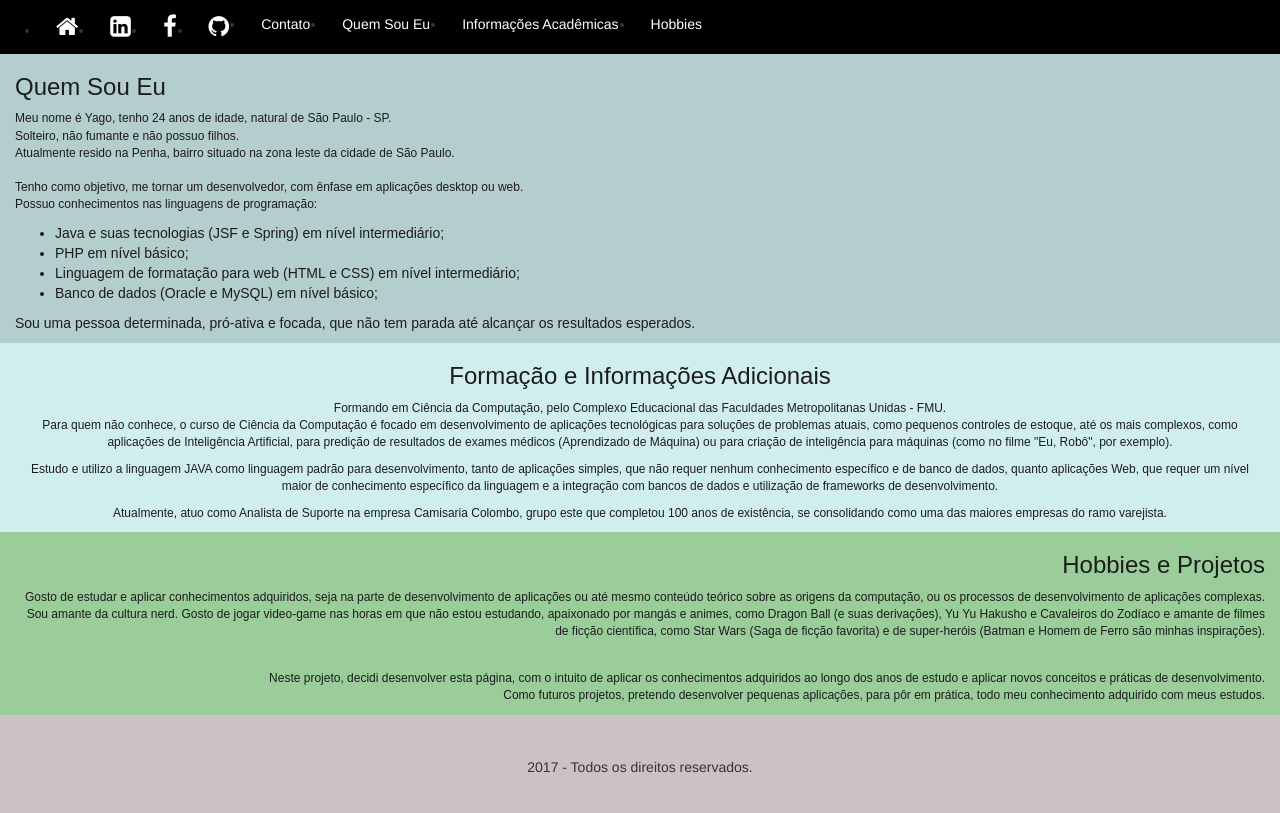
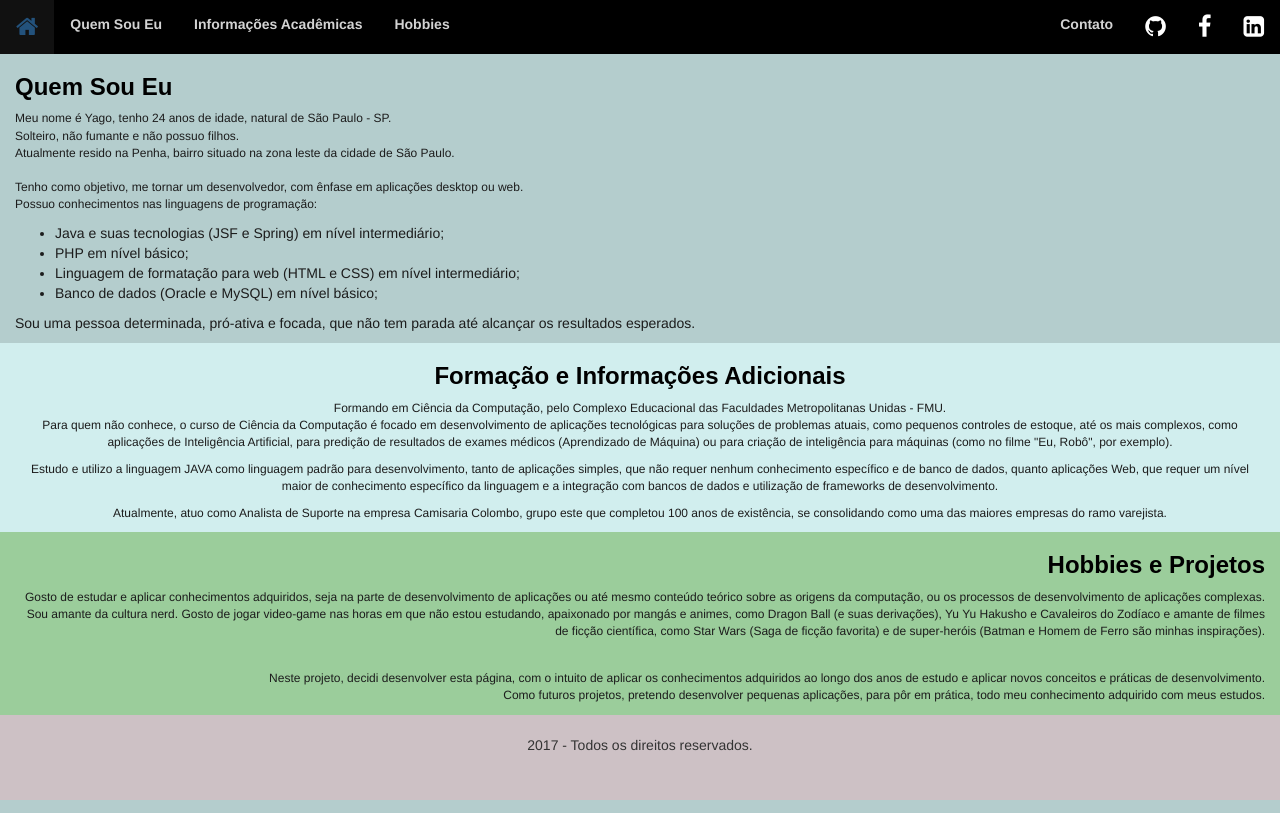
Before and after one commit to yagosenhorini/HTML, a PHP site: page /default.php in a window 1280 px wide. Run offline with PHP 8.4, Linux system fonts and the light colour scheme; some libraries are stand-ins or nearby versions.

Commit message:
Atualização de estilização

```diff
--- a/CSS/css_website.css
+++ b/CSS/css_website.css
@@ -1,54 +1,37 @@
-.insere{
-
-	position: relative;
-}
-
 #corpo{
-
 	background-color: #CDC1C5;
-	text-align: justify;
 }
 
 .whoami{
-
-	text-align: justify-all;
+	text-align: left;
 	background-color: #B4CDCD;
 	color: #1C1C1C;
-	font-family: fantasy;
-	font: impact;
 }
 
 .formation{
-
 	text-align: center;
 	background-color: #D1EEEE;
 	color: #1C1C1C;
-	font-family: fantasy;
-	font: impact;
 }
 
 .hobbies{
-
 	text-align: right;
 	background-color: #9BCD9B;
 	color: #1C1C1C;
-	font-family: fantasy;
-	font: impact;
 }
 
-
 #paragrafo{
-
 	text-align: justify-all;
 	font-size: 12px;
 }
 
-.nav{
+#navbar{
     list-style-type: none;
     margin: 0;
     padding: 0;
     overflow: hidden;
     background-color: #000000;
+    position: relative;
 }
 
 li{
@@ -73,10 +56,8 @@ li a:hover:not(.active) {
 
 #rodape{
 
-	position: relative;
 	text-align: center;
-	margin-top: 1.80%;
-	margin-bottom: 1.25%;
+
 }
 
 #nome{
@@ -99,12 +80,6 @@ li a:hover:not(.active) {
 	text-align: center;
 }
 
-#texto{
-	position:relative;
-	width: 25%;
-	height: 180px;
-}
-
 #btn-envio{
 	position: relative;
 }
@@ -118,7 +93,51 @@ li a:hover:not(.active) {
 	margin-top: 10px;
 }
 
-#eu{
+#nome-form{
+	width: 25%;
+	height: auto;
+}
 
-	margin-top: 10%:;
+#email-form{
+	width: 25%;
+	height: auto;
 }
+
+#assunto-form{
+	width: 25%;
+	height: auto;
+}
+
+#texto{
+	position:relative;
+	width: 25%;
+	height: 180px;
+}
+
+.flutuante{
+	float: right;
+}
+
+.flutuante2{
+	float: left;
+}
+
+#navegacao{
+	background-color: black;
+}
+
+#info{
+	color: lightgray;
+}
+
+.titulo{
+	font-family: fantasy;
+	font: impact;
+	color: black;
+	font-weight: bold;
+}
+
+.letra{
+	color: lightgray;
+	font-weight: bold;
+}
```
